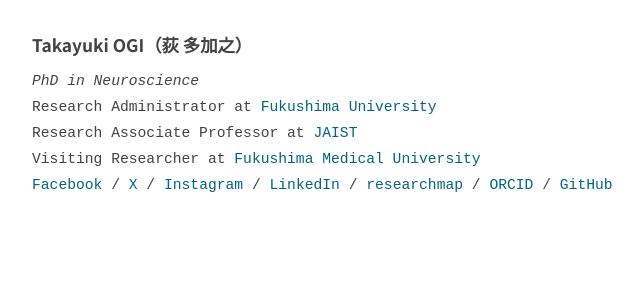
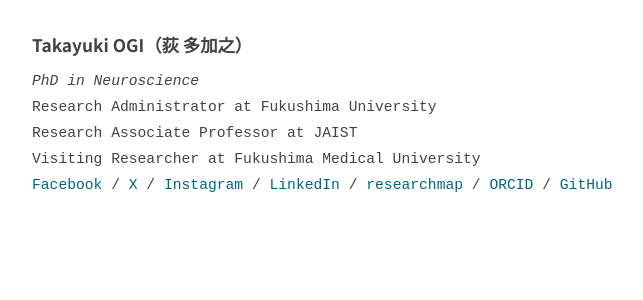
Before and after one commit to takayuki1997/takayuki1997.github.io, a Jekyll site: the page built from index.md, in a window 1280 px wide. Shown: the top 300 px of the page, without its empty margins (16-659 px from the left). Built offline with Jekyll 4.4.1, drawn with Linux system fonts in a browser that asks for light colours.

Commit message:
Make university links gray, keep social links blue

```diff
--- a/assets/css/style.css
+++ b/assets/css/style.css
@@ -33,11 +33,19 @@ body {
 }
 
 .site-content a {
-  color: #006580;
+  color: #434343;
   text-decoration: none;
 }
 
 .site-content a:hover {
+  text-decoration: underline;
+}
+
+.social-links a {
+  color: #006580;
+}
+
+.social-links a:hover {
   color: #007a93;
 }
 
--- a/index.md
+++ b/index.md
@@ -13,4 +13,8 @@ Research Associate Professor at [JAIST](https://www.jaist.ac.jp)
 
 Visiting Researcher at [Fukushima Medical University](https://www.fmu.ac.jp/)
 
+<div class="social-links" markdown="1">
+
 [Facebook](https://www.facebook.com/takayuki1997) / [X](https://x.com/takayuki1997) / [Instagram](https://www.instagram.com/takayuki1997/) / [LinkedIn](https://www.linkedin.com/in/takayuki1997/) / [researchmap](https://researchmap.jp/T_SATO) / [ORCID](https://orcid.org/0000-0002-5646-4096) / [GitHub](https://github.com/takayuki1997)
+
+</div>
```
